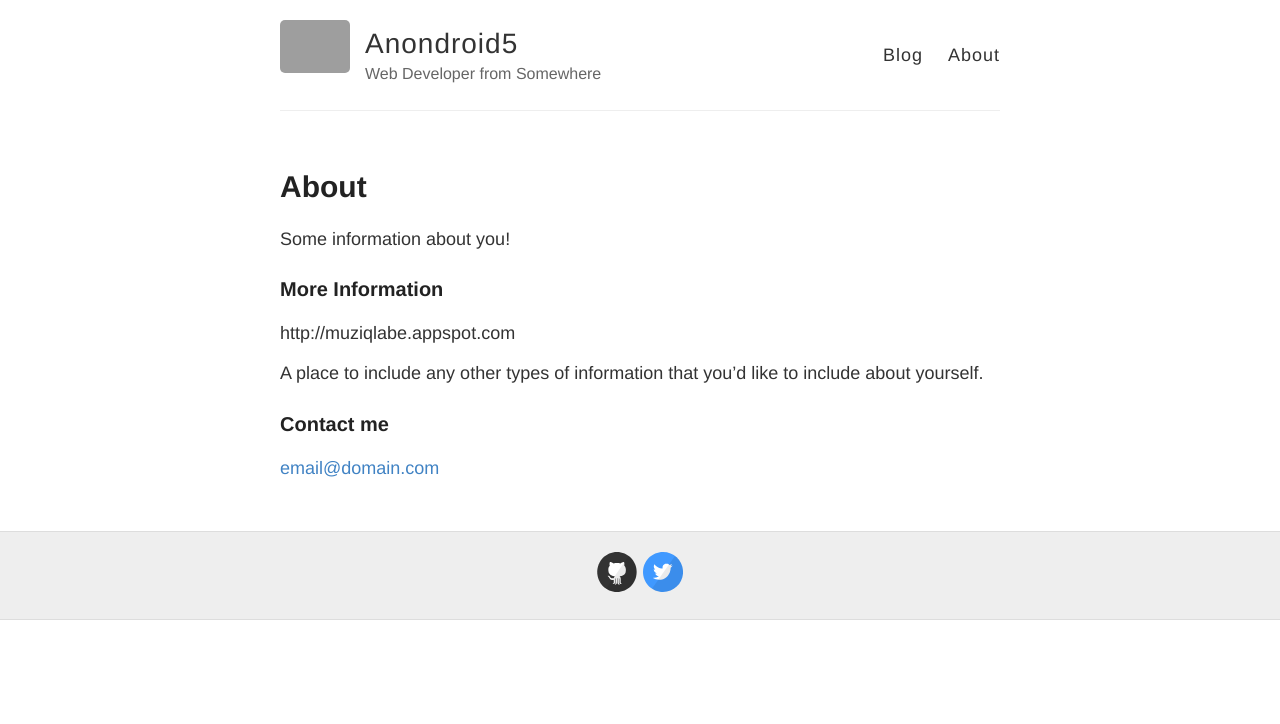
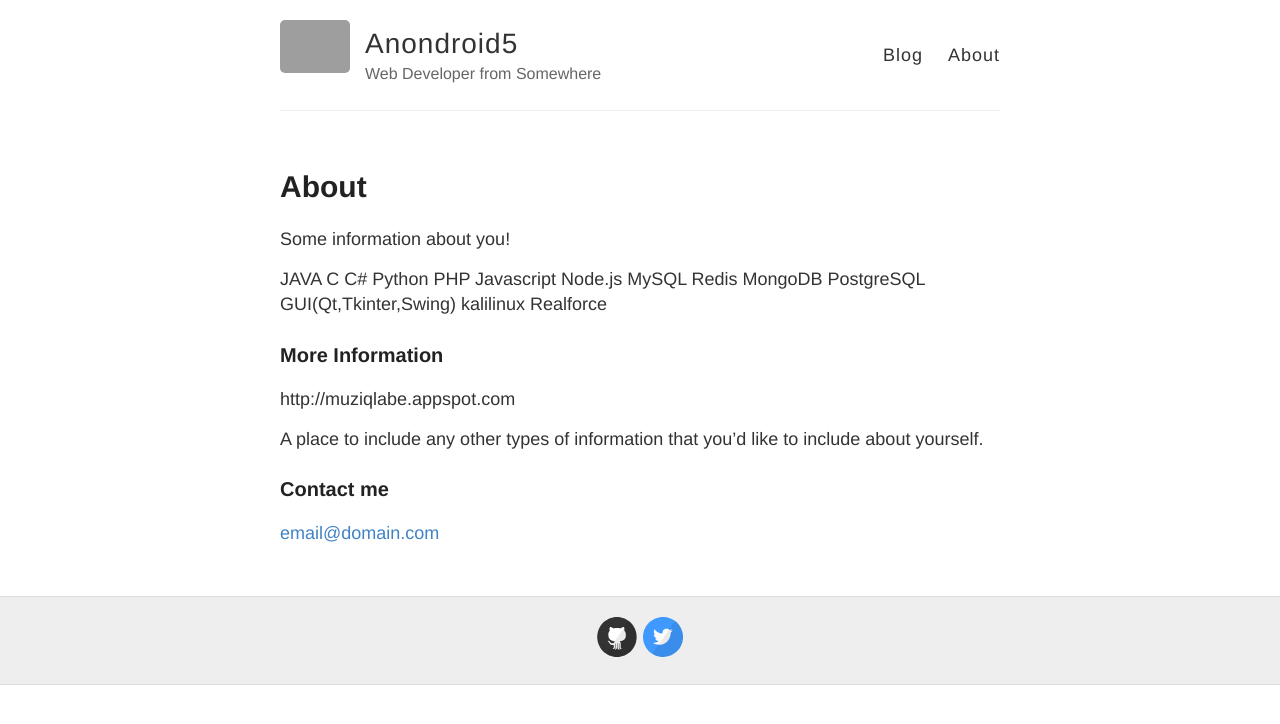
Before and after one commit to The-Actual-Damien/nondroid5-jeckyll, a Jekyll site: the page built from about.md, in a window 1280 px wide. Shown: the top 724 px of the page. Built offline with Jekyll 4.4.1, drawn with Linux system fonts in a browser that asks for light colours; Markdown is read by kramdown in place of the engine named in the settings; grey boxes are pictures that could not be loaded.

Commit message:
Update about.md

```diff
--- a/about.md
+++ b/about.md
@@ -5,6 +5,21 @@ permalink: /about/
 ---
 
 Some information about you!
+
+JAVA
+C
+C#
+Python
+PHP
+Javascript
+Node.js
+MySQL
+Redis
+MongoDB
+PostgreSQL
+GUI(Qt,Tkinter,Swing)
+kalilinux
+Realforce
 
 ### More Information
 
```
